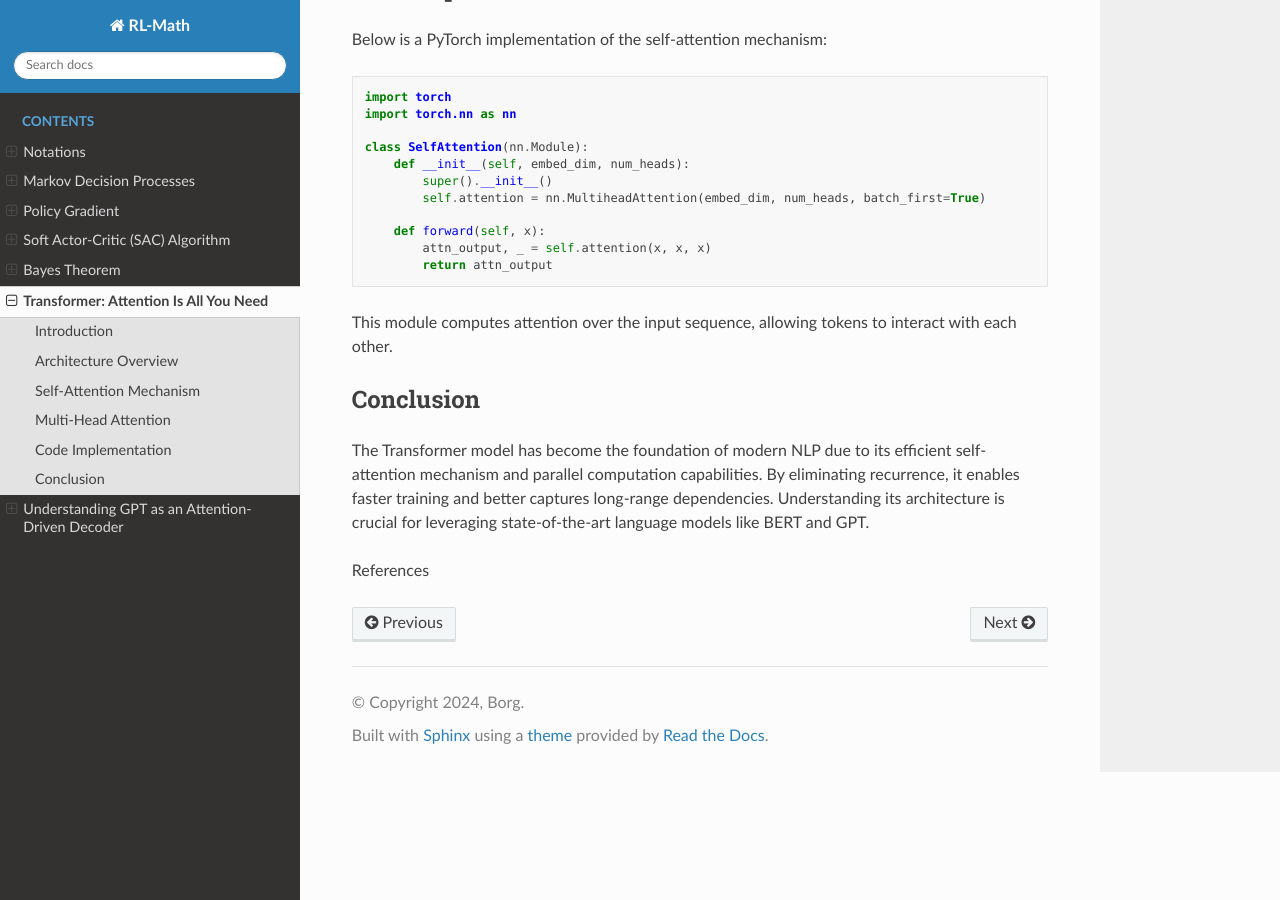
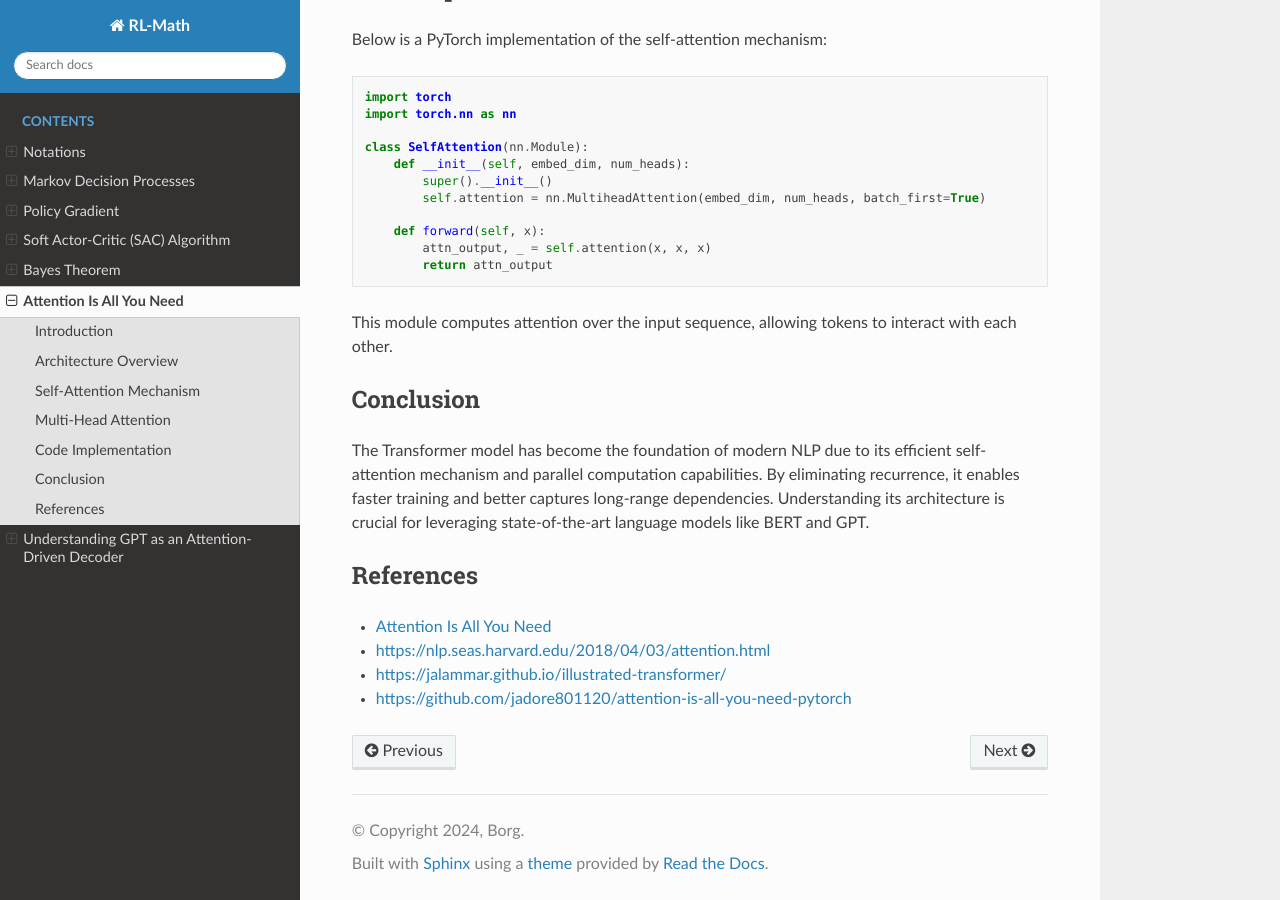
Before and after one commit to boyin96/Reinforcement-Learning-Math, a Sphinx documentation site: the page built from docs/source/attention.rst, in a window 1280 px wide and 900 px high, scrolled down 1534 px. Built offline with Sphinx 7.4.7 and the Read the Docs theme 3.1.0, drawn with Linux system fonts in a browser that asks for light colours; formulas are drawn with MathJax 3; some of the changed text lies outside the part shown.

Commit message:
Update attention.rst

```diff
--- a/docs/source/attention.rst
+++ b/docs/source/attention.rst
@@ -1,4 +1,4 @@
-Transformer: Attention Is All You Need
+Attention Is All You Need
 ======================================
 
 Introduction
@@ -75,3 +75,8 @@ Conclusion
 The Transformer model has become the foundation of modern NLP due to its efficient self-attention mechanism and parallel computation capabilities. By eliminating recurrence, it enables faster training and better captures long-range dependencies. Understanding its architecture is crucial for leveraging state-of-the-art language models like BERT and GPT.
 
 References
+------------
+- `Attention Is All You Need <https://arxiv.org/pdf/1706.03762>`_
+- https://nlp.seas.harvard.edu/2018/04/03/attention.html
+- https://jalammar.github.io/illustrated-transformer/
+- https://github.com/jadore801120/attention-is-all-you-need-pytorch
```
